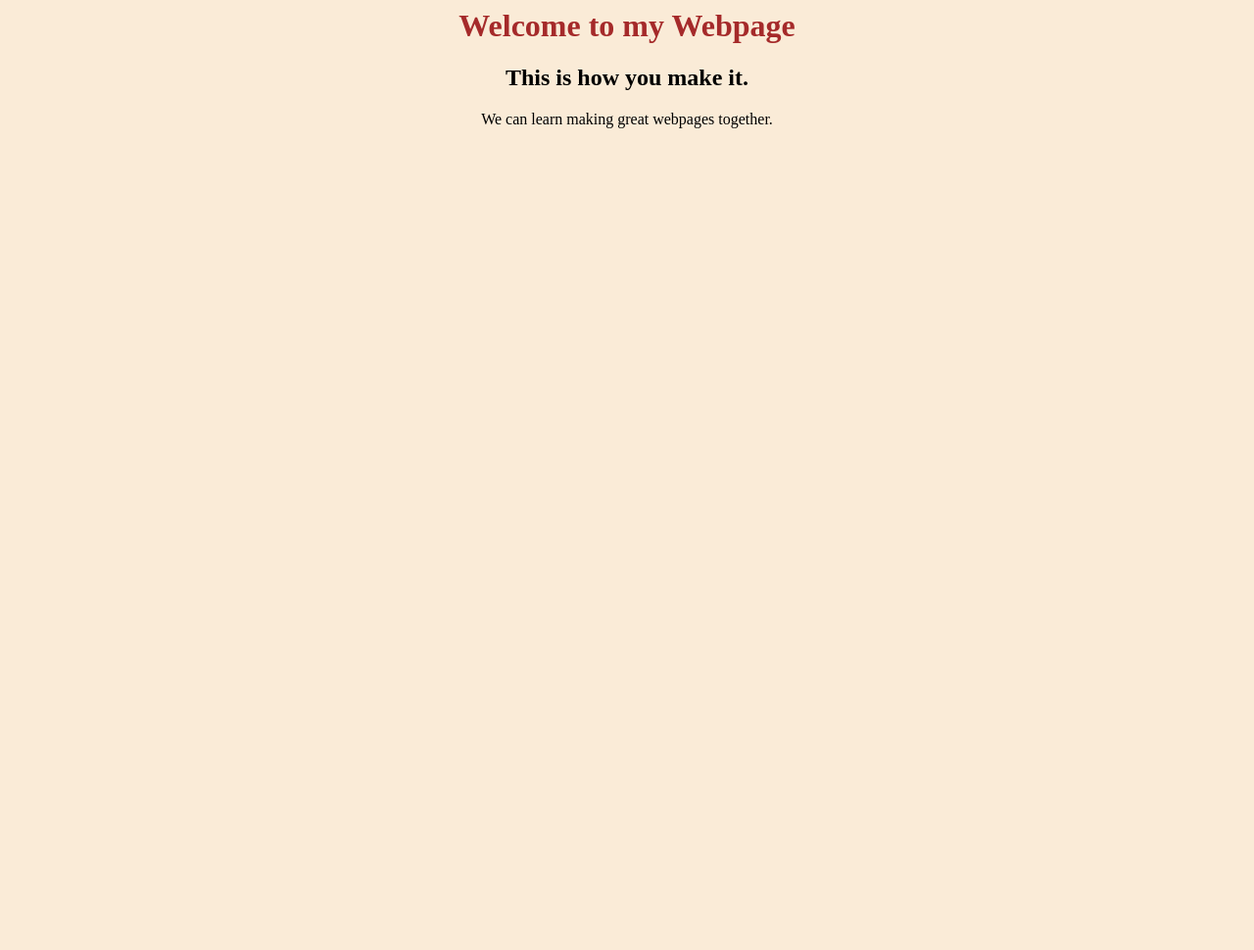
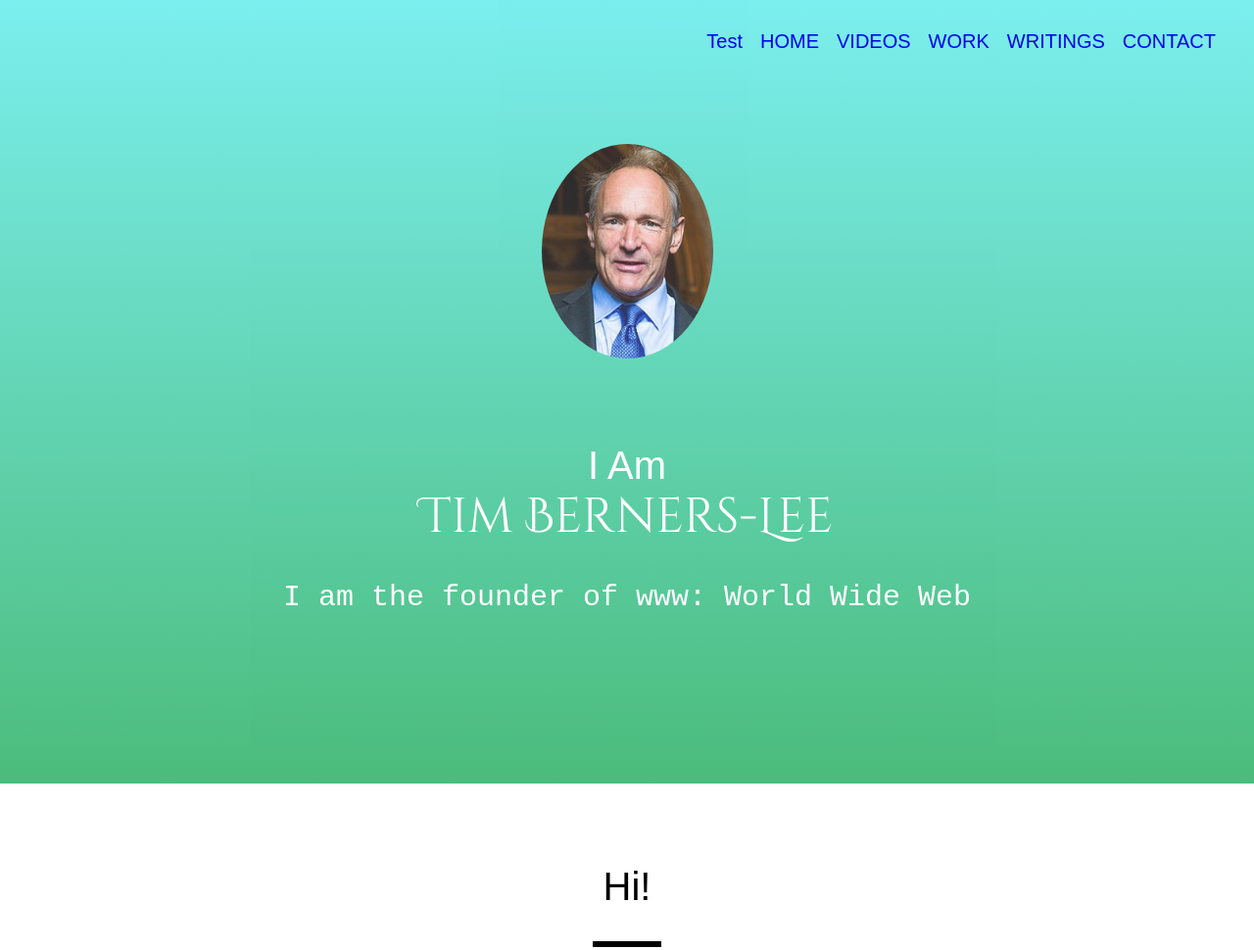
Before and after one commit to PALovina/MyProjects, a plain HTML site: page index.html in a window 1280 px wide. Shown: the top 970 px of the page at 98% size. Before the commit the page ends 800 px from the top, so only its background shows below. Drawn offline with Linux system fonts and the light colour scheme.

Commit message:
Add files via upload

```diff
--- a/index.html
+++ b/index.html
@@ -1,12 +1,86 @@
-<html>
+
+<!DOCTYPE html>
+<html lang="en">
 <head>
-    <title> My Webpage</title>
+    <meta charset="utf-8">
+    <title>Sir Tim Berners-Lee</title>
     <link rel="stylesheet" href="style.css">
-    <script src="main.js"></script>
-    </head>
-    <body>
-    <h1 id="h1" onmouseover="changeColor()">Welcome to my Webpage</h1>
-        <h2>This is how you make it.</h2>
-        <p>We can learn making great webpages together.</p>
-    </body>
-</html>
+    <link href="https://fonts.googleapis.com/css?family=Cinzel+Decorative&display=swap" rel="stylesheet">
+
+</head>
+
+<body>
+
+    <ul class="menu">
+        <a></a>
+        <li class="links"><a href="#contact">Test</a></li>
+        <li class="links"><a href="#welcome">HOME</a></li>
+        <li class="links"><a href="#videos">VIDEOS</a></li>
+        <li class="links"><a href="#work">WORK</a></li>
+        <li class="links"><a href="#writings">WRITINGS</a></li>
+        <li class="links"><a href="#contact">CONTACT</a></li>
+
+    </ul>
+
+    <section id="welcome">
+        <div class="parallax-inner">
+            <img src="stbl.jpg" class="profile" />
+            <h1>I Am <br><span id="name">Tim Berners-Lee</span></h1>
+            <h2> I am the founder of www: World Wide Web</h2>
+        </div>
+
+    </section>
+
+
+
+    <section id="bio">
+        <h1>Hi!</h1>
+        <div class="line"></div>
+        <p>Tim Berners-Lee is a software engineer who invented the Internet (or the World Wide Web) in 1989 while at CERN, the European Particle Physics Laboratory.
+
+            He is director of the World Wide Web Consortium that he founded and a Professor in the Computer Science Department at the University of Oxford.
+
+            In 2001 he became a Fellow of the Royal Society and in 2004 he was knighted.<br><br>In 1994 Berners-Lee founded the World Wide Web Consortium (W3C) at the Laboratory of Computer Science (LCS) at the Massachusetts Institute of Technology in Boston. It was made up of companies that wanted to work together to create Web standards and also improve the Web. It was quickly agreed that the technology should be free of royalties and patents. Berners-Lee has served as director of this W3C since it was founded.
+
+            In 1995 Microsoft produced the first version of Internet Explorer and this commercial browser created enormous growth in websites and web users.
+
+            The Web was first used for e-commerce in 1997.</p>
+    </section>
+
+    <section id="videos">
+        <h1>VIDEOS</h1>
+        <div class="line"></div>
+        <br>
+        <iframe width="900" height="500" src="https://www.youtube.com/embed/OM6XIICm_qo" frameborder="0" allow="accelerometer; autoplay; encrypted-media; gyroscope; picture-in-picture" allowfullscreen></iframe>
+        <br>
+        <br>
+        <iframe width="900" height="500" src="https://www.youtube.com/embed/J8hzJxb0rpc" frameborder="0" allow="accelerometer; autoplay; encrypted-media; gyroscope; picture-in-picture" allowfullscreen></iframe>
+
+    </section>
+
+    <section id="work">
+        <h1>WORK</h1>
+        <div class="line"></div>
+        <iframe width="900" height="1000" src="https://en.wikipedia.org/wiki/Tim_Berners-Lee#Career_and_research" frameborder="0"></iframe>
+
+    </section>
+
+    <section id="writings">
+        <h1>WRITINGS</h1>
+        <div class="line"></div>
+        <a class="article" href="https://webfoundation.org/2019/03/web-birthday-30" target="_blank">30 years on, what’s next ForTheWeb?</a>
+        <br>
+        <a class="article" href="https://interestingengineering.com/how-did-tim-berners-lee-change-the-world-with-the-world-wide-web" target="_blank">How Did Tim Berners-Lee Change the World With the World Wide Web?</a>
+        <br>
+        <br>
+    </section>
+
+    <section id="contact">
+    <h1>CONTACT</h1>
+        <div class="line"></div>
+        <p>Phone: +022 9892398980</p>
+        <p>mail: timlee@abc.com</p>
+
+    </section>
+
+</body></html>
--- a/style.css
+++ b/style.css
@@ -1,8 +1,124 @@
-body{
+body {
+    margin: 0;
+    padding-top: 800px;
     text-align: center;
-    background-color: antiquewhite;
 }
 
-#h1{
-    color: brown;
+.profile {
+    width: 175px;
+    margin-bottom: 50px;
+    border-radius: 50%;
+
 }
+
+#welcome {
+
+    position: absolute;
+    height: 800px;
+    color: #FFFFFF;
+    left: 0;
+    top: 0;
+    bottom: 0;
+    right: 0;
+    opacity: 0.83;
+    background: linear-gradient(#60ebeb 0%, #27ae60 100%);
+    display: table;
+    width: 100%;
+    height: 100%;
+    z-index: 9;
+
+}
+
+
+
+h1 {
+
+    font-size: 40px;
+    font-family: sans-serif;
+    font-weight: 300;
+
+}
+
+#name {
+    font-size: 50px;
+    line-height: 1.2;
+    font-family: 'Cinzel Decorative', cursive;
+
+}
+
+h2 {
+    font-size: 30px;
+    font-weight: 300;
+    line-height: 1.2;
+    font-family: monospace;
+}
+
+#bio {
+
+    padding: 50px;
+    text-align: center;
+}
+
+.line {
+    height: 6px;
+    width: 70px;
+    background-color: #000;
+    margin: 8px auto;
+}
+
+
+p {
+    max-width: 450px;
+    margin: 25px auto;
+    font-size: 17px;
+    line-height: 1.3;
+}
+
+.parallax-inner {
+
+    display: table-cell;
+    position: relative;
+    text-align: center;
+    vertical-align: middle;
+
+}
+
+
+.menu {
+    list-style: none;
+    position: fixed;
+    top: 10px;
+    right: 30px;
+    cursor: pointer;
+    z-index: 10;
+
+}
+
+
+
+.links {
+    float: left;
+    color: fuchsia;
+    padding-top: 5px;
+    padding-left: 9px;
+    padding-right: 9px;
+    padding-bottom: 5px;
+    font-family: fantasy;
+    font-size: 20px
+}
+
+.links:hover {
+    background-color: aqua;
+}
+
+html {
+    scroll-behavior: smooth;
+}
+
+a {
+    text-decoration: none;
+}
+
+.article:hover {
+    color:fuchsia;
+}
```
Also changed, not shown: stbl.jpg (added).
